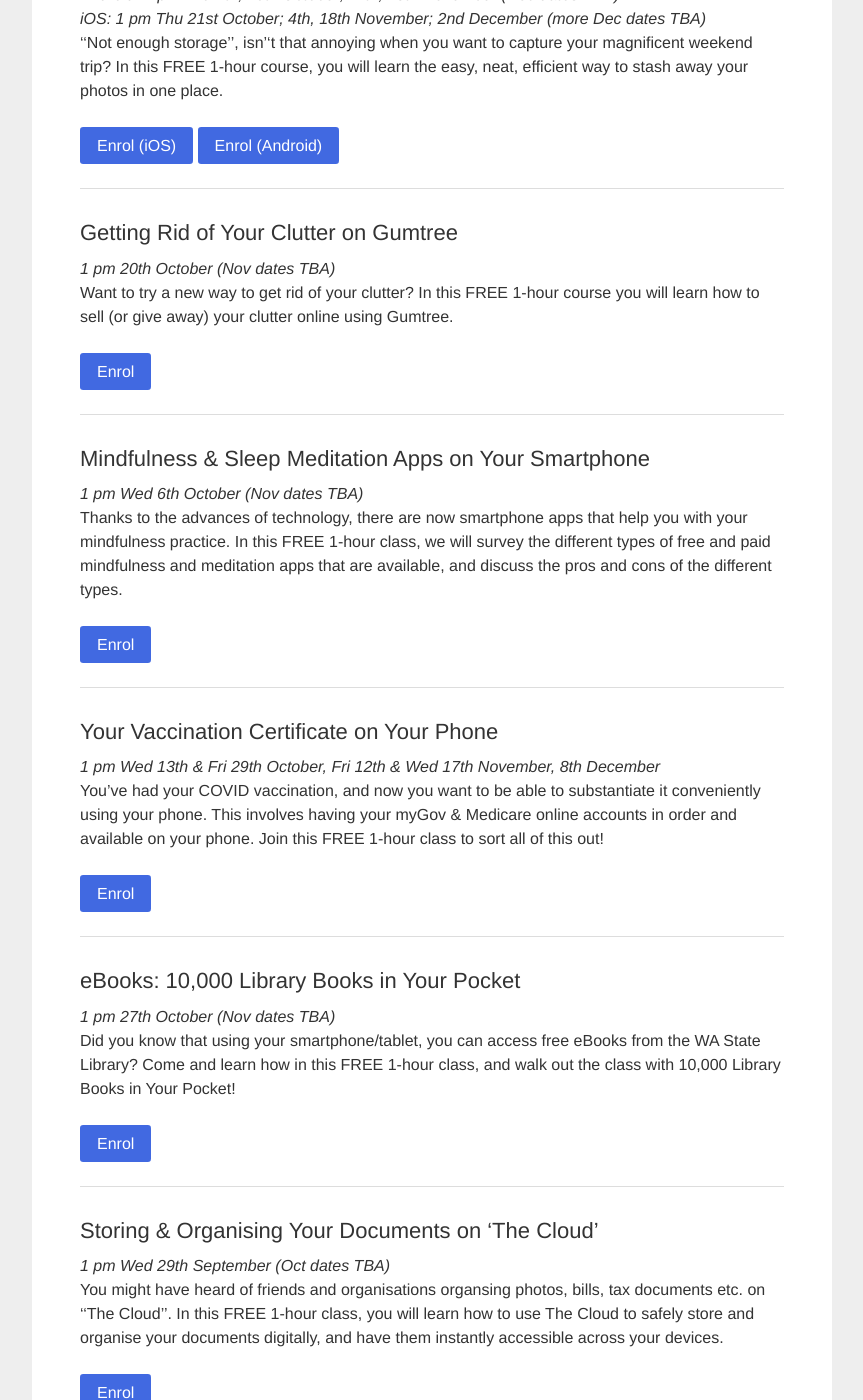
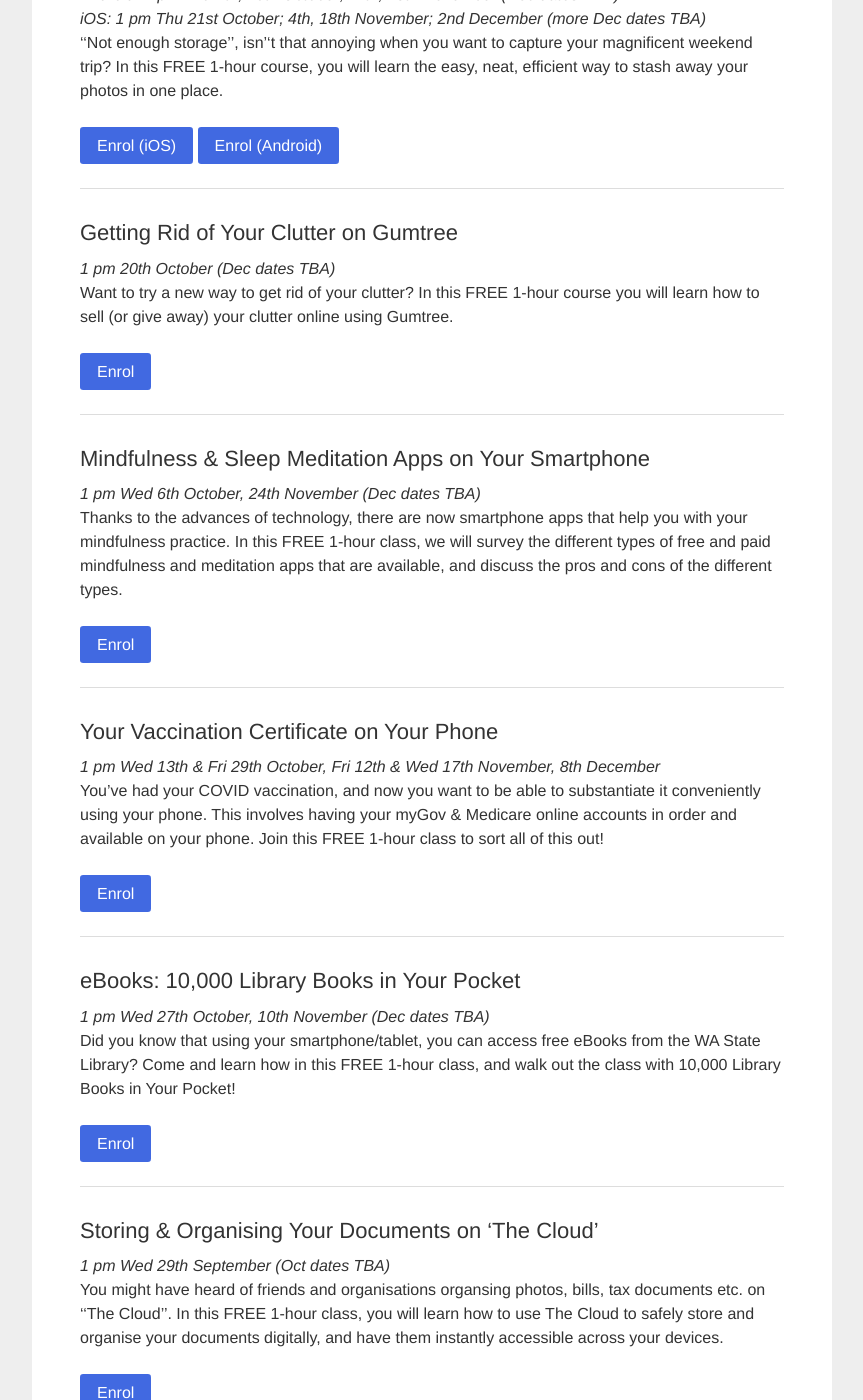
Before and after one commit to auxellbs/splconline.github.io, a Jekyll site: the page built from index.md, in a window 1280 px wide and 1400 px high, scrolled down 1170 px. Shown: the whole window, without its empty margins (208-1071 px from the left). Built offline with Jekyll 4.4.1, drawn with Linux system fonts in a browser that asks for light colours.

Commit message:
Update index.md

```diff
--- a/index.md
+++ b/index.md
@@ -32,7 +32,7 @@
 ---
 
 ### Getting Rid of Your Clutter on Gumtree
-*1 pm 20th October (Nov dates TBA)*
+*1 pm 20th October (Dec dates TBA)*
 Want to try a new way to get rid of your clutter? In this FREE 1-hour course you will learn how to sell (or give away) your clutter online using Gumtree.
 
 [Enrol](https://docs.google.com/forms/d/e/1FAIpQLSdyHjk8QBYIBm1QFgm4XSpf65_OK3405PxJqzzzOzbxTPqOCg/viewform?usp=sf_link){:target="_blank"}{:.btn}
@@ -40,7 +40,7 @@
 ---
 
 ### Mindfulness & Sleep Meditation Apps on Your Smartphone
-*1 pm Wed 6th October (Nov dates TBA)*
+*1 pm Wed 6th October, 24th November (Dec dates TBA)*
 Thanks to the advances of technology, there are now smartphone apps that help you with your mindfulness practice. In this FREE 1-hour class, we will survey the different types of free and paid mindfulness and meditation apps that are available, and discuss the pros and cons of the different types.
 
 [Enrol](https://docs.google.com/forms/d/e/1FAIpQLSefAmOFvI0nJ5ihJ_CqhZK8L-0aRPkAv-VZcViMdQjFHHLL-Q/viewform?usp=sf_link){:target="_blank"}{:.btn}
@@ -56,7 +56,7 @@
 ---
 
 ### eBooks: 10,000 Library Books in Your Pocket
-*1 pm 27th October (Nov dates TBA)*
+*1 pm Wed 27th October, 10th November (Dec dates TBA)*
 Did you know that using your smartphone/tablet, you can access free eBooks from the WA State Library? Come and learn how in this FREE 1-hour class, and walk out the class with 10,000 Library Books in Your Pocket!
 
 [Enrol](https://docs.google.com/forms/d/e/1FAIpQLSfRKA_0ElcFoU61C2OPpSJusj9fwhUGEndnyfNAM2Et8w-4bQ/viewform?usp=sf_link){:target="_blank"}{:.btn}
```
